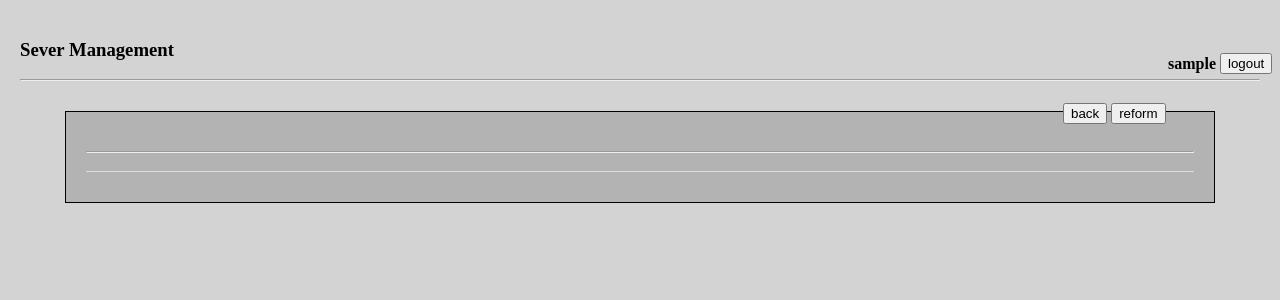
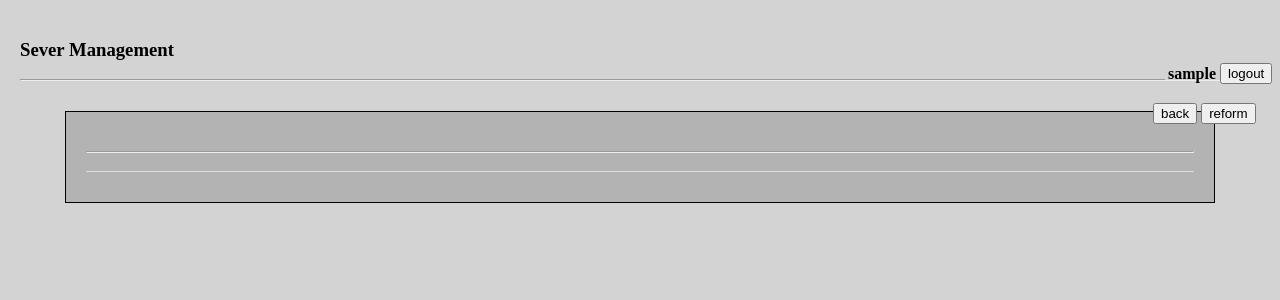
Before and after one commit to cukwak/apm-test, a PHP site: page /read.php?data=1 in a window 1280 px wide. Shown: the top 300 px of the page. Run offline with PHP 8.4, Linux system fonts and the light colour scheme; the visitor is signed in with stand-in values (Sample User, id 1); data that the repository does not hold is empty.

Commit message:
Add files via upload

```diff
--- a/css/read.css
+++ b/css/read.css
@@ -38,7 +38,7 @@ hr:first-child{height: 5px; background-color:black}
 }
 .user-info{
     position: fixed;
-    top:50px;
+    top:60px;
     right:15px;
     width:100px;
     height: 20px;
@@ -62,7 +62,7 @@ hr:first-child{height: 5px; background-color:black}
     position: fixed;
     top:100px;
     right:20px;
-    width:200px;
+    width:110px;
     height: 20px;
     text-align: right;
 }
```
Also changed, not shown: main.php (+9 -8 lines).
